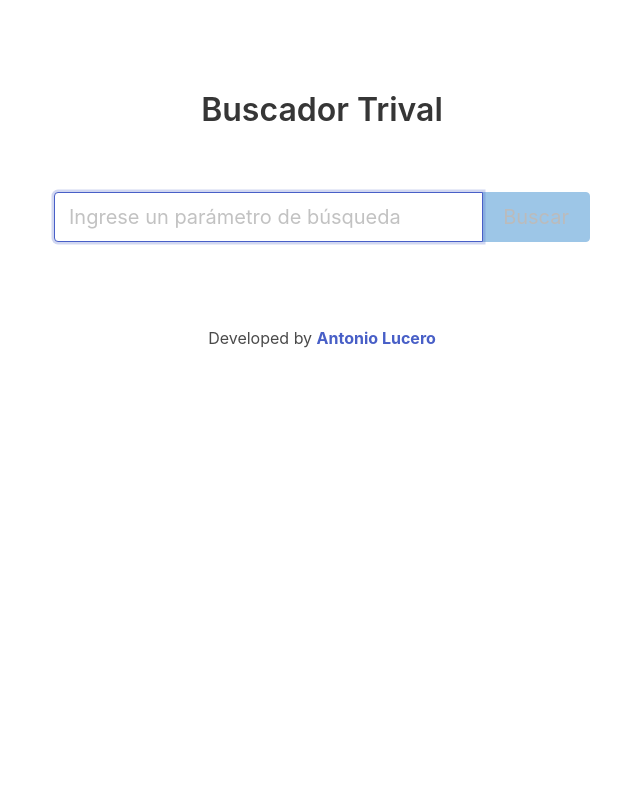
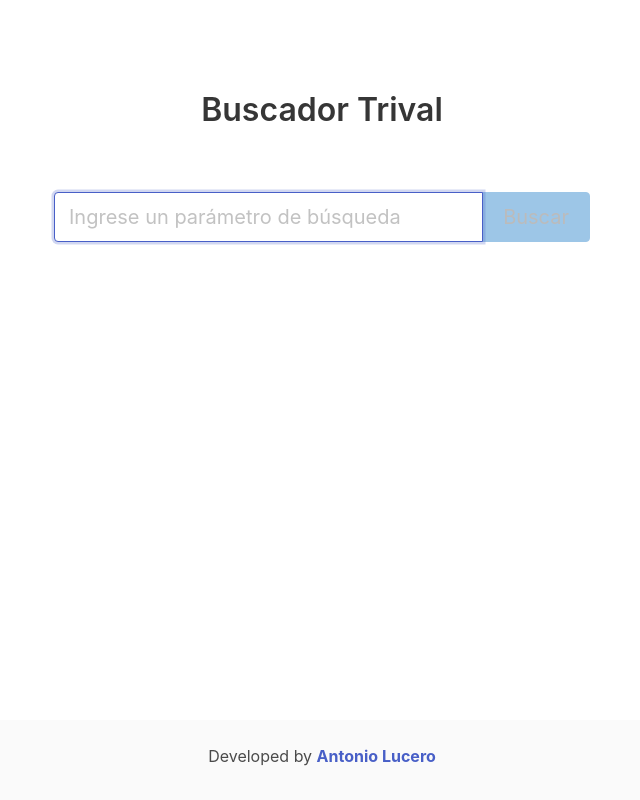
Before and after one commit to AJ058522/trival-web, an Angular app: page /search in a window 1280 px wide. Shown: the whole page, without its empty margins (318-958 px from the left). Built offline with nearby package versions, Linux system fonts and the light colour scheme.

Commit message:
agregados estilos html, body y footer

```diff
--- a/src/styles.css
+++ b/src/styles.css
@@ -1 +1,13 @@
 /* You can add global styles to this file, and also import other style files */
+
+html, body {
+    height: 100%;
+    overflow: auto;
+}
+footer{
+    position: absolute;
+    bottom: 0;
+    width: 100%;
+    height: 80px !important;
+    background-color: #fafafa;
+}
```
